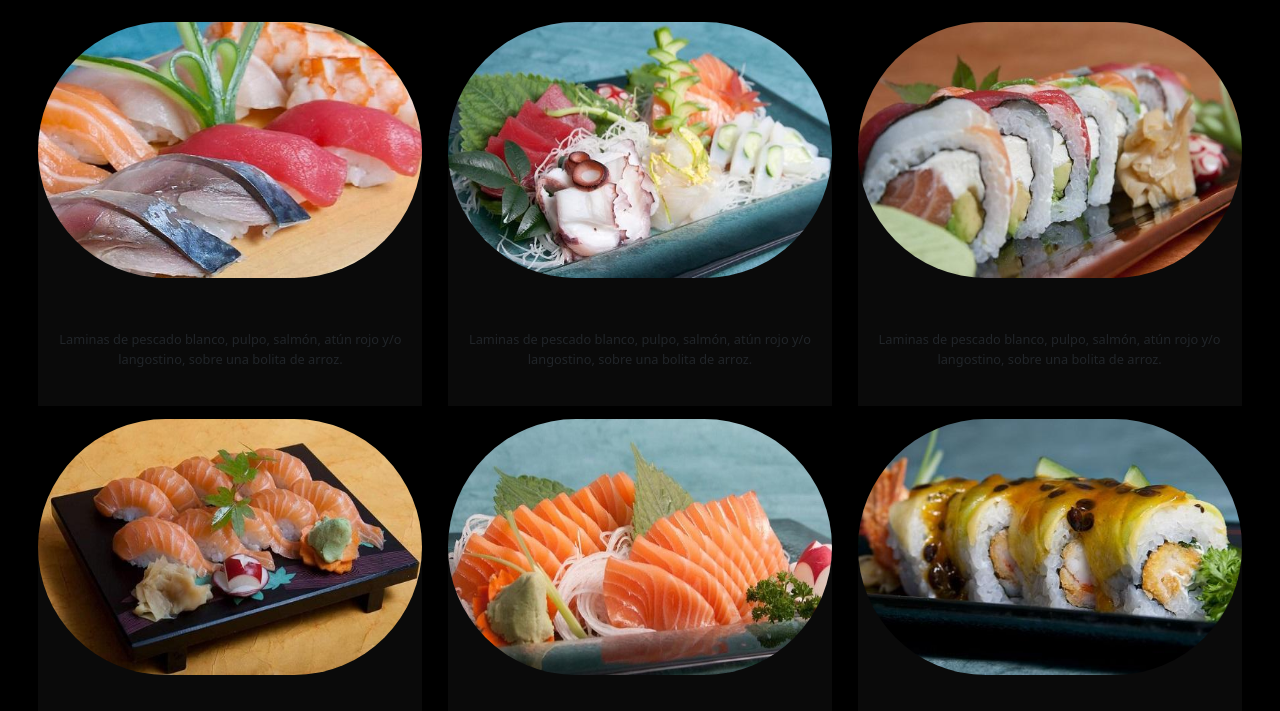
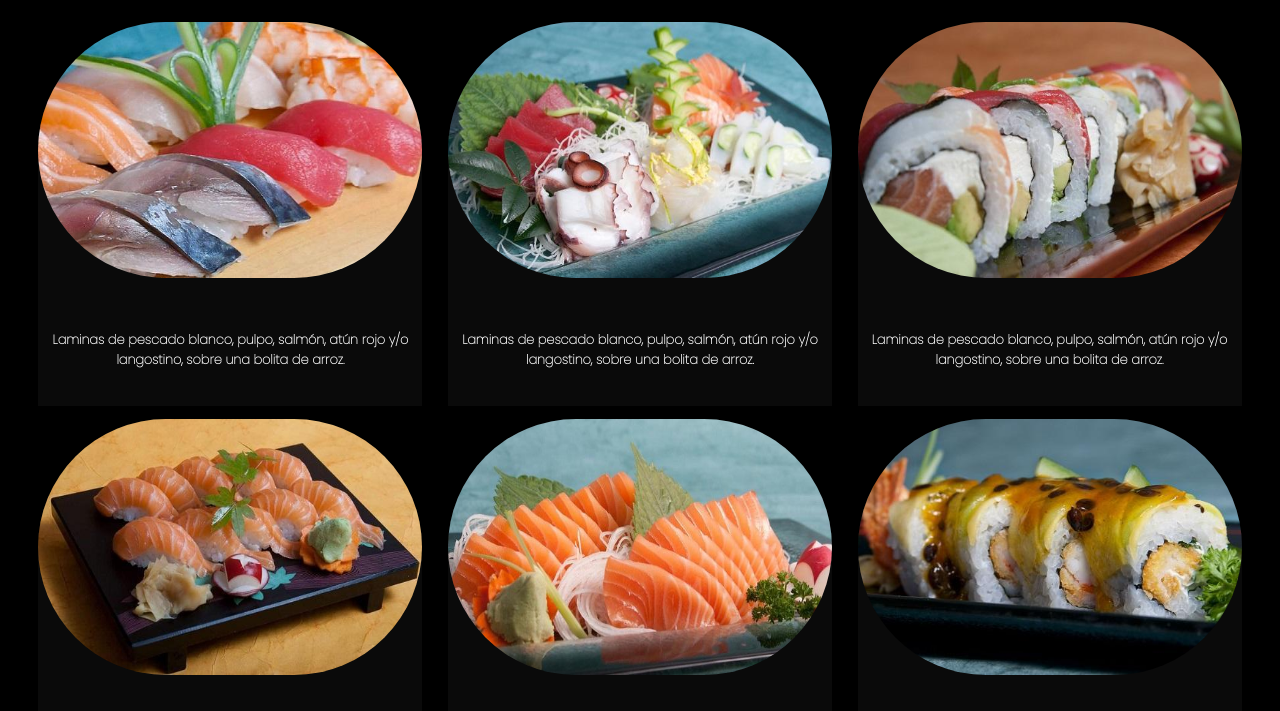
Before and after one commit to AgustinBeli/Nozomi, a plain HTML site: page estructura/carta.html in a window 1280 px wide. Shown: the part 92-803 px from the top of the page. Drawn offline with nearby package versions, Linux system fonts and the light colour scheme.

Commit message:
arregle el css

```diff
--- a/css/style.css
+++ b/css/style.css
@@ -12,6 +12,17 @@
 }
 
 /* MOBILE */
+* {
+    margin: 0;
+    padding: 0;
+    color: white;
+    background-color: #0a0a0a;
+    list-style: none;
+    text-decoration: none;
+    font-family: 'Poppins', sans-serif;
+    font-weight: bold;
+    text-transform: uppercase;
+}
 
 /* carta */
 
--- a/estructura/carta.html
+++ b/estructura/carta.html
@@ -78,6 +78,7 @@
             <p>Av. Alem 850 - Mercado de los Carruajes</p>
         </nav>
     </footer>
+    <script src="https://cdn.jsdelivr.net/npm/bootstrap@5.1.3/dist/js/bootstrap.bundle.min.js" integrity="sha384-ka7Sk0Gln4gmtz2MlQnikT1wXgYsOg+OMhuP+IlRH9sENBO0LRn5q+8nbTov4+1p" crossorigin="anonymous"></script>
     <script src="https://cdn.jsdelivr.net/npm/@popperjs/core@2.10.2/dist/umd/popper.min.js" integrity="sha384-7+zCNj/IqJ95wo16oMtfsKbZ9ccEh31eOz1HGyDuCQ6wgnyJNSYdrPa03rtR1zdB" crossorigin="anonymous"></script>
     <script src="https://cdn.jsdelivr.net/npm/bootstrap@5.1.3/dist/js/bootstrap.min.js" integrity="sha384-QJHtvGhmr9XOIpI6YVutG+2QOK9T+ZnN4kzFN1RtK3zEFEIsxhlmWl5/YESvpZ13" crossorigin="anonymous"></script>
 </body>
```
Also changed, not shown: estructura/contacto.html (+1 -0 lines), estructura/nosotros.html (+1 -0 lines), estructura/prensa.html (+1 -0 lines).
